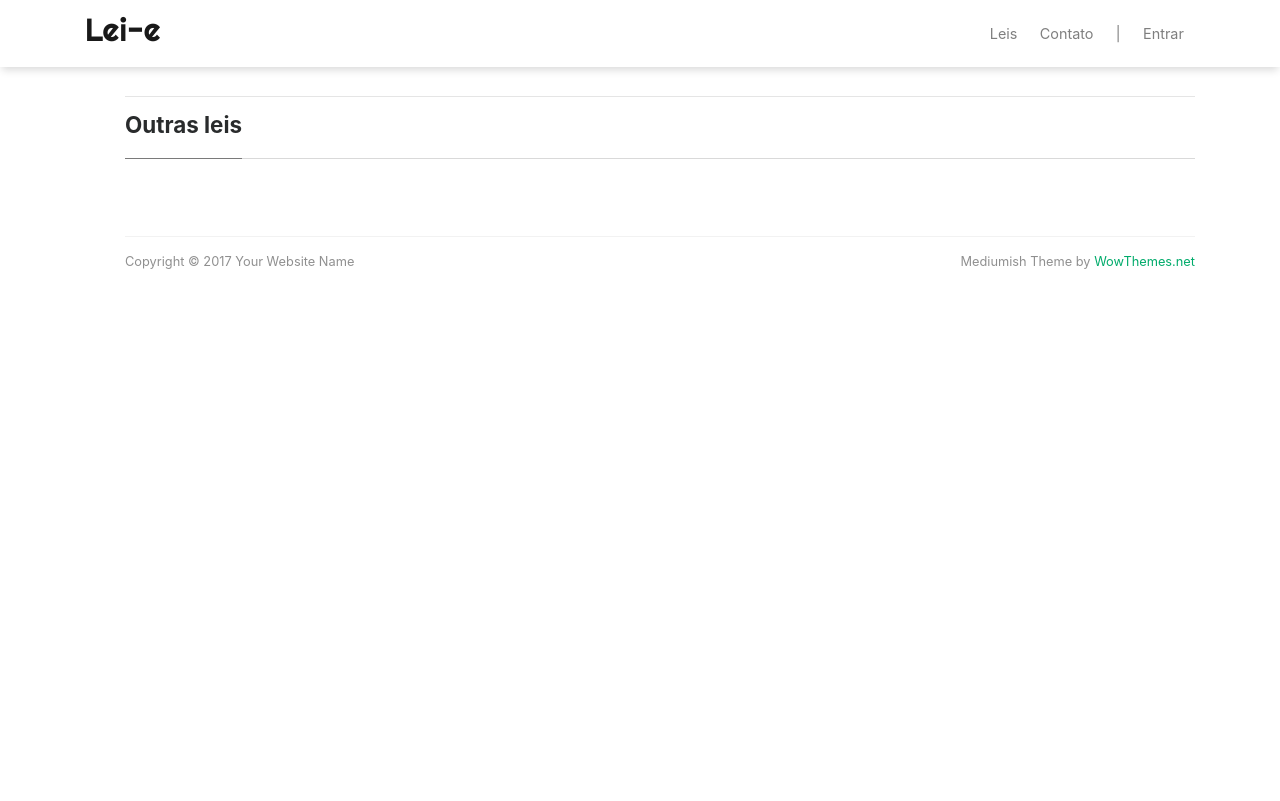
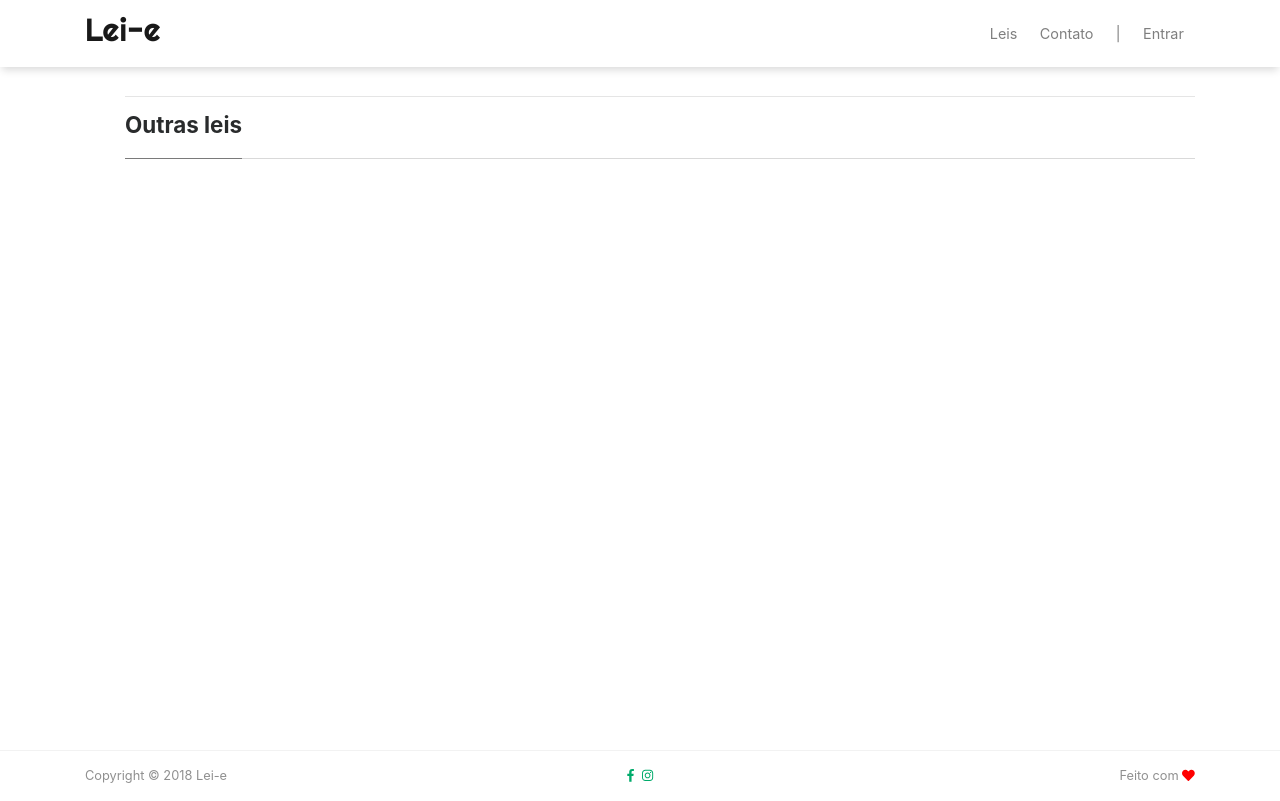
Before and after one commit to mr2236/project, a Django app: template leis/templates/leis/index.html in a window 1280 px wide. Before the commit the page ends 269 px from the top, so only its background shows below. Run offline with Django 3.2, Linux system fonts and the light colour scheme; the template is opened without the code that fills it, so the values that code supplies are empty; some libraries are stand-ins or nearby versions.

Commit message:
adjusting footer, fix esc fullscreen mode

```diff
--- /dev/null
+++ b/core/static/css/style.css
@@ -0,0 +1,6 @@
+.footer {
+    position: absolute;
+    bottom: 0;
+    width: 100%;
+    height: 50px;
+}
--- a/core/static/js/artigo.js
+++ b/core/static/js/artigo.js
@@ -47,14 +47,23 @@ function toggleFullScreen() {
  }
 }
 
-// keydown event handler
-document.addEventListener('keydown', function(e) {
- if (e.keyCode == 13 || e.keyCode == 70) { // F or Enter key
-   toggleFullScreen();
- }
-}, false);
+// // keydown event handler
+// document.addEventListener('keydown', function(e) {
+//  if (e.keyCode == 13 || e.keyCode == 70) { // F or Enter key
+//    toggleFullScreen();
+//  }
+// }, false);
 
+document.addEventListener('fullscreenchange', exitHandler);
+document.addEventListener('webkitfullscreenchange', exitHandler);
+document.addEventListener('mozfullscreenchange', exitHandler);
+document.addEventListener('MSFullscreenChange', exitHandler);
 
+function exitHandler() {
+    if (!document.fullscreenElement && !document.webkitIsFullScreen && !document.mozFullScreen && !document.msFullscreenElement) {
+      toggleFullScreen();
+    }
+}
 
 
 $("p.artigo").on("dblclick",(function(e){
--- a/core/templates/base.html
+++ b/core/templates/base.html
@@ -20,6 +20,7 @@
 <link href="{% static 'css/mediumish.css' %}" rel="stylesheet">
 <link href="{% static 'css/artigo.css' %}" rel="stylesheet">
 <link href="{% static 'css/modal.css' %}" rel="stylesheet">
+<link href="{% static 'css/style.css' %}" rel="stylesheet">
 </head>
 <body>
 
@@ -79,14 +80,27 @@
 	<!-- Begin Footer
 	================================================== -->
 	<div class="footer">
-            <p class="pull-left">
-                 Copyright &copy; 2017 Your Website Name
-            </p>
-            <p class="pull-right">
-                 Mediumish Theme by <a target="_blank" href="https://www.wowthemes.net">WowThemes.net</a>
-            </p>
+        <div class="container">
+            <div class="row">
+                <div class="col-sm">
+                    <p class="text-left">
+                        Copyright &copy; 2018 Lei-e
+                    </p>
+                </div>
+                <div class="col-sm">
+                    <p class="text-center">
+                        <a href=""><i class="fab fa-facebook-f"></i>&nbsp;&nbsp;<i class="fab fa-instagram"></i></a>
+                    </p>
+                </div>
+                <div class="col-sm">
+                    <span class="pull-right">
+                        Feito com <i style="color:red" class="fas fa-heart"></i>
+                    </span>
+                </div>
+            </div>
             <div class="clearfix">
             </div>
+            <div class="container">
         </div>
         <!-- End Footer
         ================================================== -->
--- a/core/templates/home.html
+++ b/core/templates/home.html
@@ -54,4 +54,5 @@
         </section>
         <!-- End List Posts
         ================================================== -->
+</div>
 {% endblock %}
--- a/leis/templates/leis/details.html
+++ b/leis/templates/leis/details.html
@@ -14,7 +14,7 @@
 
 
                       <div class="col-md-11 text-right" id="ordenacoes">
-                        <a id="btnAumentaaar" onclick="toggleFullScreen(document.body)"><i class="fas fa-arrows-alt"></i></a> |
+                        <a id="btnAumentaaar"  onclick="toggleFullScreen(document.body)"><i class="fas fa-arrows-alt"></i></a> |
                         <a id="btnAumentar" ><i class="fas fa-font"></i>+</a> |
                         <a id="btnDiminuir" ><i class="fas fa-font"></i>-</a> |
                         <a id="largura-conteudo" ><i class="fas fa-arrows-alt-h"></i></a> |
--- a/leis/templates/leis/index.html
+++ b/leis/templates/leis/index.html
@@ -1,7 +1,7 @@
 {% extends 'base.html' %}
 {% load static %}
 {% block content %}
-<div class="content" >
+
 
 <!-- Begin Site Title
 ================================================== -->
@@ -63,4 +63,5 @@
            <a href="{% url 'leis:details'  pk=lei_all.id %}" class="list-group-item list-group-item-action">{{lei_all.name}}</a>
         {% endfor %}
         </div>
+</div>
 {% endblock %}
```
Also changed, not shown: core/static/css/styles.css (deleted).
